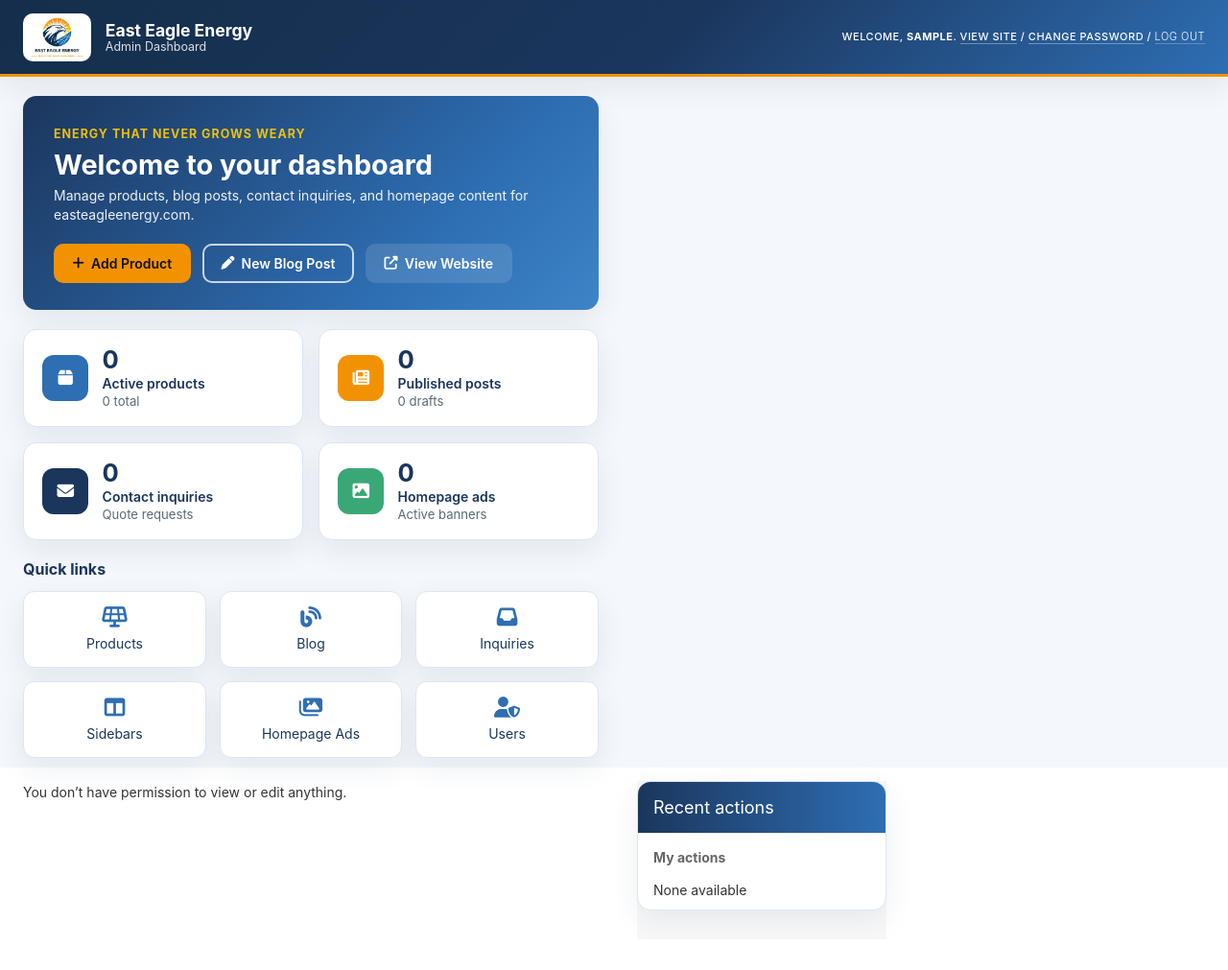
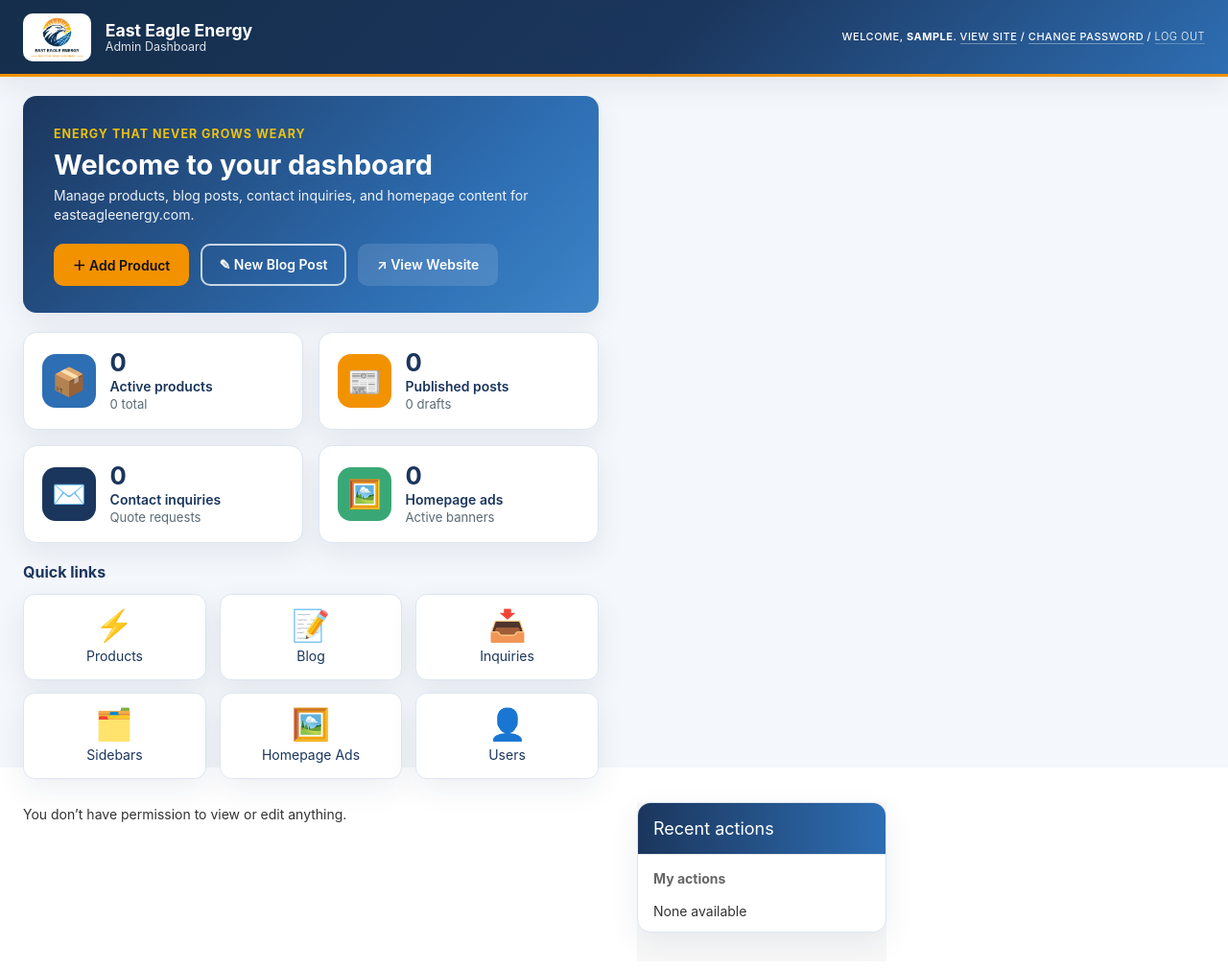
Before and after one commit to josephdereje/East-Eagle-Energy-website, a Django app: page /admin/ in a window 1280 px wide. Shown: the top 1011 px of the page at 96% size. Run offline with Django 4.2, Linux system fonts and the light colour scheme; the visitor is signed in with stand-in values (Sample User, id 1); data comes from the database, SQL or seed files in the repository; data that the repository does not hold is empty.

Commit message:
Fix admin: remove Font Awesome dependency, use emoji icons, remove theme toggle
Co-authored-by: Cursor <cursoragent@cursor.com>

```diff
--- a/css/admin.css
+++ b/css/admin.css
@@ -435,8 +435,31 @@ body.login #content {
 .theme-toggle,
 #toggle-nav-sidebar,
 [data-theme-toggle],
-button.theme-toggle {
+button.theme-toggle,
+#header .theme-toggle,
+form.theme-toggle,
+div.theme-toggle {
   display: none !important;
+}
+
+/* Emoji icons in quick cards */
+.admin-quick-icon {
+  font-size: 2rem;
+  display: block;
+  margin-bottom: 0.4rem;
+  line-height: 1;
+}
+
+/* Emoji icons in stat cards */
+.admin-stat-icon {
+  font-size: 1.8rem;
+  width: 56px;
+  height: 56px;
+  display: flex;
+  align-items: center;
+  justify-content: center;
+  border-radius: 14px;
+  flex-shrink: 0;
 }
 
 /* Responsive */
--- a/templates/admin/base_site.html
+++ b/templates/admin/base_site.html
@@ -5,9 +5,10 @@
 
 {% block extrastyle %}
 {{ block.super }}
-<link rel="stylesheet" href="https://cdnjs.cloudflare.com/ajax/libs/font-awesome/6.5.1/css/all.min.css">
 <link rel="stylesheet" href="/css/admin.css">
 {% endblock %}
+
+{% block dark-mode-vars %}{% endblock %}
 
 {% block branding %}
 <div id="branding">
--- a/templates/admin/index.html
+++ b/templates/admin/index.html
@@ -12,13 +12,13 @@
       <p>Manage products, blog posts, contact inquiries, and homepage content for easteagleenergy.com.</p>
       <div class="admin-hero-actions">
         <a href="{% url 'admin:products_product_add' %}" class="admin-btn admin-btn-primary">
-          <i class="fas fa-plus"></i> Add Product
+          ＋ Add Product
         </a>
         <a href="{% url 'admin:blog_blogpost_add' %}" class="admin-btn admin-btn-outline">
-          <i class="fas fa-pen"></i> New Blog Post
+          ✎ New Blog Post
         </a>
         <a href="/" target="_blank" rel="noopener" class="admin-btn admin-btn-ghost">
-          <i class="fas fa-external-link-alt"></i> View Website
+          ↗ View Website
         </a>
       </div>
     </div>
@@ -27,7 +27,7 @@
   {% admin_dashboard_stats as stats %}
   <section class="admin-stats-grid">
     <article class="admin-stat-card">
-      <div class="admin-stat-icon products"><i class="fas fa-box"></i></div>
+      <div class="admin-stat-icon products">📦</div>
       <div>
         <h3>{{ stats.products }}</h3>
         <p>Active products</p>
@@ -35,7 +35,7 @@
       </div>
     </article>
     <article class="admin-stat-card">
-      <div class="admin-stat-icon blog"><i class="fas fa-newspaper"></i></div>
+      <div class="admin-stat-icon blog">📰</div>
       <div>
         <h3>{{ stats.blog_posts }}</h3>
         <p>Published posts</p>
@@ -43,7 +43,7 @@
       </div>
     </article>
     <article class="admin-stat-card">
-      <div class="admin-stat-icon inquiries"><i class="fas fa-envelope"></i></div>
+      <div class="admin-stat-icon inquiries">✉️</div>
       <div>
         <h3>{{ stats.inquiries }}</h3>
         <p>Contact inquiries</p>
@@ -51,7 +51,7 @@
       </div>
     </article>
     <article class="admin-stat-card">
-      <div class="admin-stat-icon ads"><i class="fas fa-image"></i></div>
+      <div class="admin-stat-icon ads">🖼️</div>
       <div>
         <h3>{{ stats.homepage_ads }}</h3>
         <p>Homepage ads</p>
@@ -64,27 +64,27 @@
     <h2>Quick links</h2>
     <div class="admin-quick-grid">
       <a href="{% url 'admin:products_product_changelist' %}" class="admin-quick-card">
-        <i class="fas fa-solar-panel"></i>
+        <span class="admin-quick-icon">⚡</span>
         <span>Products</span>
       </a>
       <a href="{% url 'admin:blog_blogpost_changelist' %}" class="admin-quick-card">
-        <i class="fas fa-blog"></i>
+        <span class="admin-quick-icon">📝</span>
         <span>Blog</span>
       </a>
       <a href="{% url 'admin:contact_contactinquiry_changelist' %}" class="admin-quick-card">
-        <i class="fas fa-inbox"></i>
+        <span class="admin-quick-icon">📥</span>
         <span>Inquiries</span>
       </a>
       <a href="{% url 'admin:products_productsidebarsection_changelist' %}" class="admin-quick-card">
-        <i class="fas fa-columns"></i>
+        <span class="admin-quick-icon">🗂️</span>
         <span>Sidebars</span>
       </a>
       <a href="{% url 'admin:blog_homepagead_changelist' %}" class="admin-quick-card">
-        <i class="fas fa-images"></i>
+        <span class="admin-quick-icon">🖼️</span>
         <span>Homepage Ads</span>
       </a>
       <a href="{% url 'admin:auth_user_changelist' %}" class="admin-quick-card">
-        <i class="fas fa-user-shield"></i>
+        <span class="admin-quick-icon">👤</span>
         <span>Users</span>
       </a>
     </div>
```
